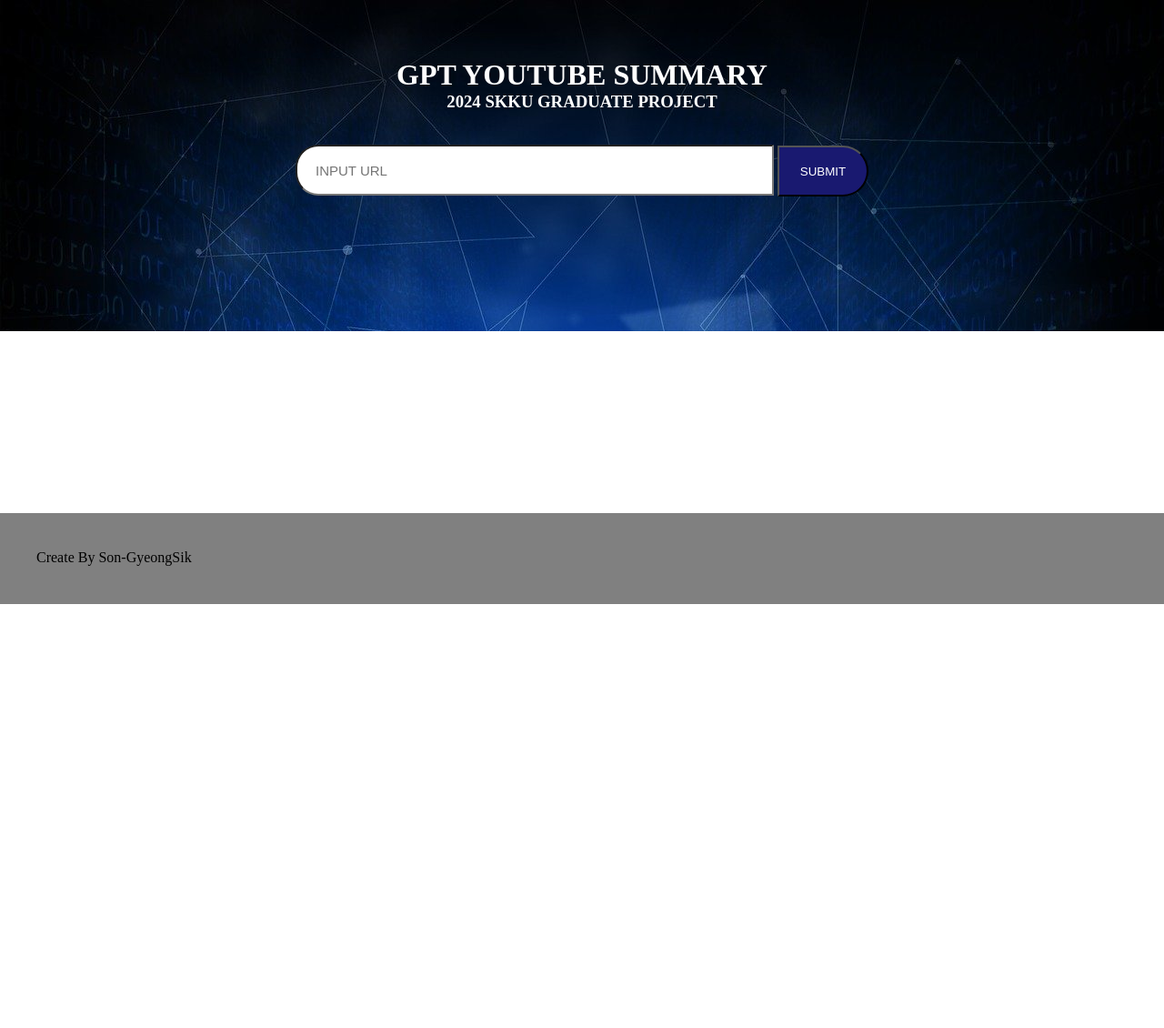
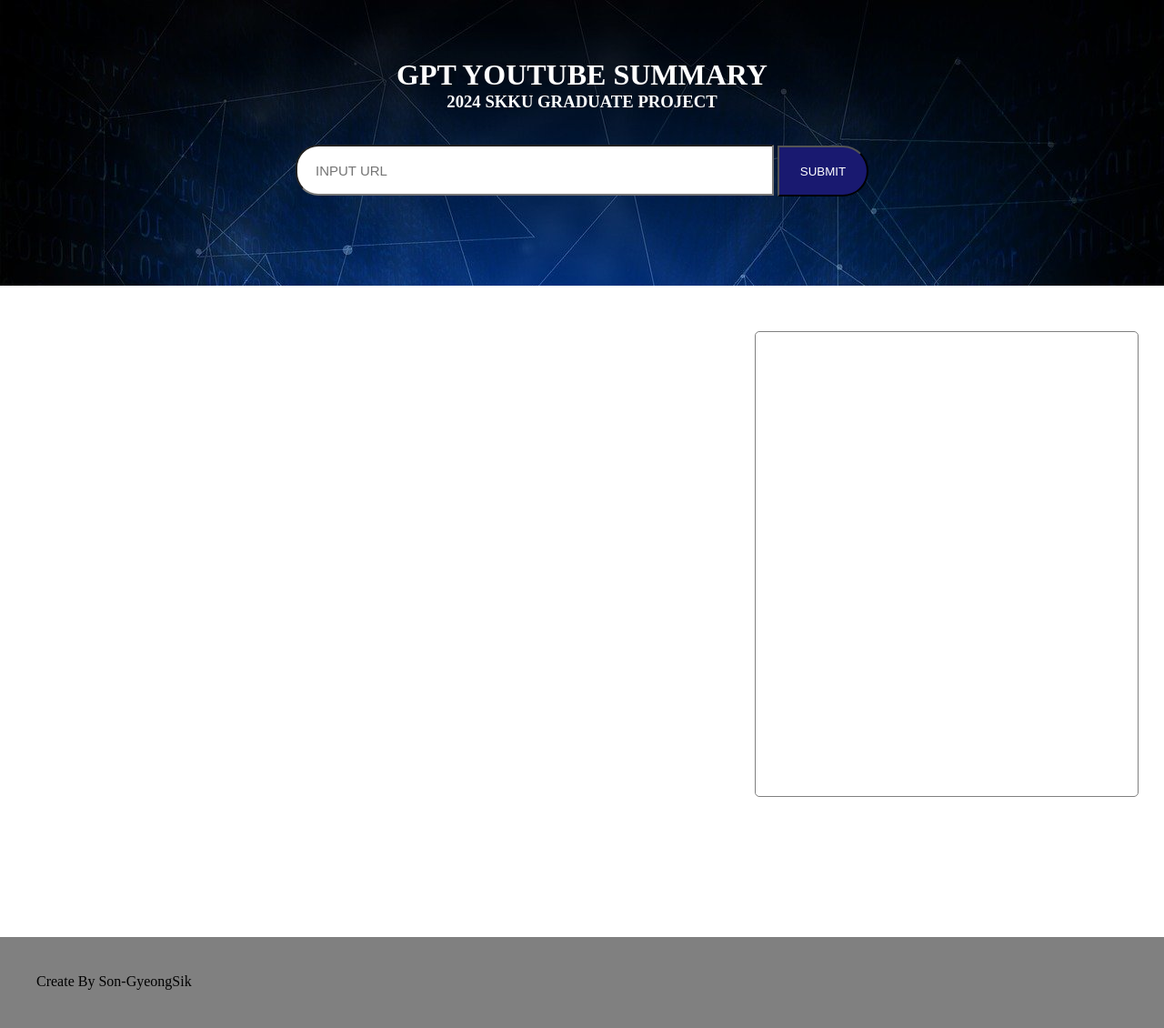
Before and after one commit to Son-GyeongSik/gpt-youtube-summarization, a FastAPI app: page / in a window 1280 px wide; the page is wider, and only the part inside the window is pictured. Shown: that part at 91% size. Before the commit the page ends 664 px from the top of that part, so only its background shows below. Run offline with FastAPI, Linux system fonts and the light colour scheme.

Commit message:
Modify view & Add requirements

```diff
--- a/templates/index.html
+++ b/templates/index.html
@@ -20,13 +20,19 @@
 
             $("#submit").click(function (event) {
 
+                window.scrollTo({
+                    top: document.body.scrollHeight,
+                    behavior: "smooth"
+                })
+
+                document.getElementById("summary_field").innerHTML = "";
                 var url = $("#input_url").val();
                 const urlParams = new URL(url).searchParams;
                 var code = urlParams.get("v");
                 console.log(url)
                 console.log(code)
 
-                const iframe = `<iframe width="1120" height="630" src="https://www.youtube.com/embed/${code}" frameborder="0" allow="accelerometer; autoplay; clipboard-write; encrypted-media; gyroscope; picture-in-picture; web-share" referrerpolicy="strict-origin-when-cross-origin" allowfullscreen></iframe>`
+                const iframe = `<iframe width="900" height="500" src="https://www.youtube.com/embed/${code}" frameborder="0" allow="accelerometer; autoplay; clipboard-write; encrypted-media; gyroscope; picture-in-picture; web-share" referrerpolicy="strict-origin-when-cross-origin" allowfullscreen></iframe>`
                 console.log(iframe)
                 document.getElementById("video_field").innerHTML = iframe
 
@@ -43,7 +49,7 @@
 <body style="margin: 0px; min-height: 100%;">
 
     <div id="content" style="width: 100%; height: auto; min-height: 100%; padding-bottom: 100px">
-        <div style="width: 100%; height: 300px; padding-top: 5%; background-image: url(../static/src/img/virtual-2970359_1280.jpg); text-align: center" >
+        <div style="width: 100%; height: 250px; padding-top: 5%; background-image: url(../static/src/img/virtual-2970359_1280.jpg); text-align: center" >
             <h1 style="margin: 0 auto; text-align: center; color: #ffffff">GPT YOUTUBE SUMMARY</h1>
             <h3 style="margin: 0 auto; text-align: center; color: #ffffff">2024 SKKU GRADUATE PROJECT</h3>
             <br><br>
@@ -54,8 +60,8 @@
         </div>
 
         <div style="width: 100%; min-height: 100%; padding: 50px 30px; text-align: center">
-            <div id="video_field" style="width: 100%; align-content: center"></div>
-            <div id="summary_field" style="width: 1120; text-align: left" ></div>
+            <div id="video_field" style="width: 58%; height: 500px; float: left; align-content: center"></div>
+            <div id="summary_field" style="width: 32%; height: 500px; padding: 5px; overflow: scroll; display: inline-block; text-align: left; border: 1px solid gray; border-radius: 5px" ></div>
         </div>
     </div>
 
```
Also changed, not shown: requirements.txt (added, +72 -0 lines).
